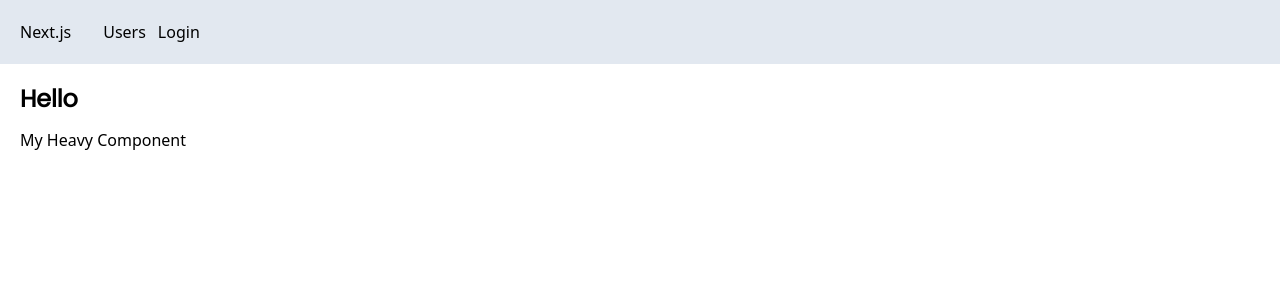
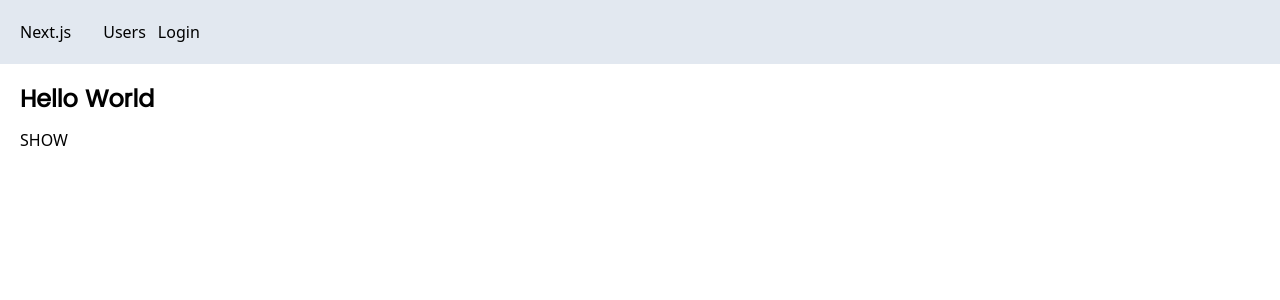
Before and after one commit to siddhant094/learning-next, a Next.js app: page / in a window 1280 px wide. Shown: the top 300 px of the page. Built offline with nearby package versions, Linux system fonts and the light colour scheme; no server answers.

Commit message:
added optimisations

```diff
--- a/app/page.tsx
+++ b/app/page.tsx
@@ -1,23 +1,42 @@
 'use client';
+import { useState } from 'react';
+import _ from 'lodash';
+
+// import dynamic from 'next/dynamic';
+// const HeavyComponent = dynamic(() => import('./components/HeavyComponent'), {
+//     loading: () => <p>Loading...</p>,
+// });
 // import Image from 'next/image';
 
-import Link from 'next/link';
-import ProductCard from './components/ProductCard';
-import { getServerSession } from 'next-auth';
-import { authOptions } from './api/auth/[...nextauth]/route';
-import Image from 'next/image';
-import mars from '@/public/images/mars.jpg';
-import { Metadata } from 'next';
-import HeavyComponent from './components/HeavyComponent';
+// import Link from 'next/link';
+// import ProductCard from './components/ProductCard';
+// import Image from 'next/image';
+// import mars from '@/public/images/mars.jpg';
+// import { Metadata } from 'next';
+// import { getServerSession } from 'next-auth';
+// import { authOptions } from './api/auth/[...nextauth]/route';
+// import HeavyComponent from './components/HeavyComponent';
 
-export default async function Home() {
-    const session = await getServerSession(authOptions);
+export default function Home() {
+    // const [isVisible, setIsVisible] = useState(false);
+    // const session = await getServerSession(authOptions);
     return (
         <main>
-            <h1 className='font-poppins'>
+            {/* <h1 className='font-poppins'>
                 Hello {session && <span>{session.user!.name}</span>}
-            </h1>
-            <HeavyComponent />
+            </h1> */}
+            <h1 className='font-poppins'>Hello World</h1>
+            <button
+                onClick={async () => {
+                    const _ = (await import('lodash')).default;
+                    const users = [{ name: 'c' }, { name: 'b' }, { name: 'a' }];
+                    const sorted = _.orderBy(users, ['name']);
+                    console.log(sorted);
+                }}
+            >
+                SHOW
+            </button>
+            {/* {isVisible && <HeavyComponent />} */}
             {/* <Link href='/users'>Users</Link> */}
             {/* <ProductCard /> */}
             {/* <Image
--- a/package.json
+++ b/package.json
@@ -22,6 +22,7 @@
         "eslint": "8.56.0",
         "eslint-config-next": "14.0.4",
         "fast-sort": "^3.4.0",
+        "lodash": "^4.17.21",
         "next": "14.0.4",
         "next-auth": "^4.24.5",
         "next-cloudinary": "^5.18.0",
@@ -37,6 +38,7 @@
     },
     "devDependencies": {
         "@types/bcrypt": "^5.0.2",
+        "@types/lodash": "^4.14.202",
         "daisyui": "^4.5.0"
     }
 }
```
Also changed, not shown: 1 other file (tests, documents, lock files or other folders).
